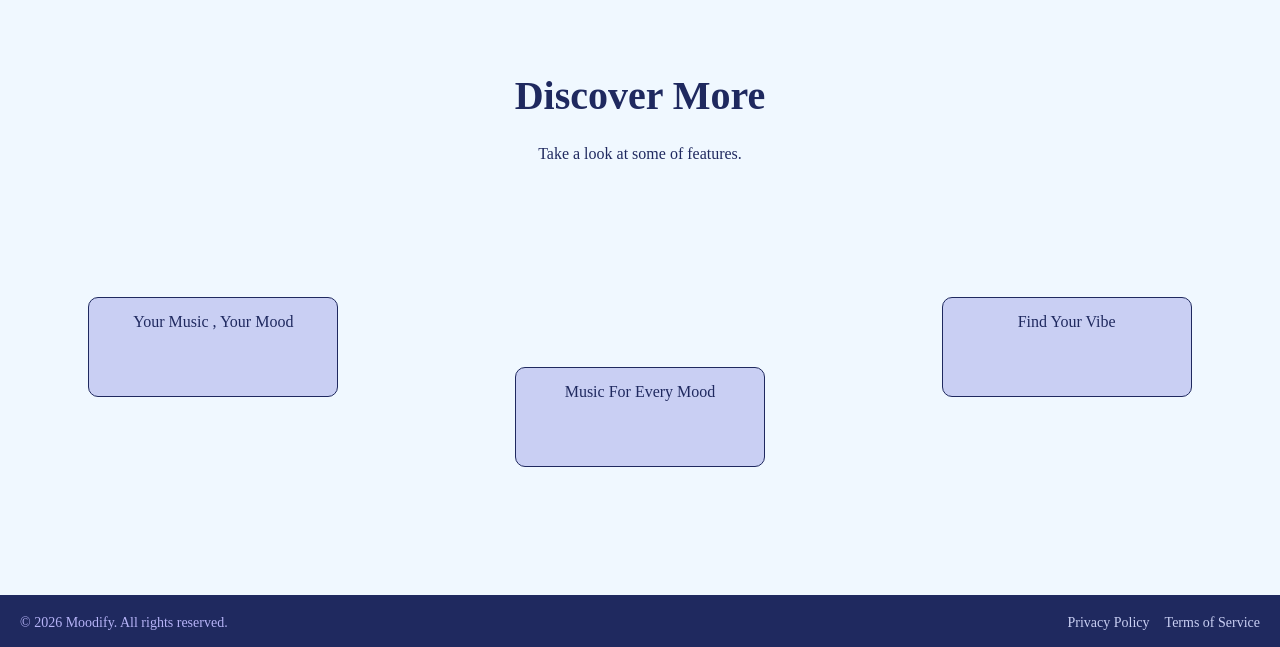
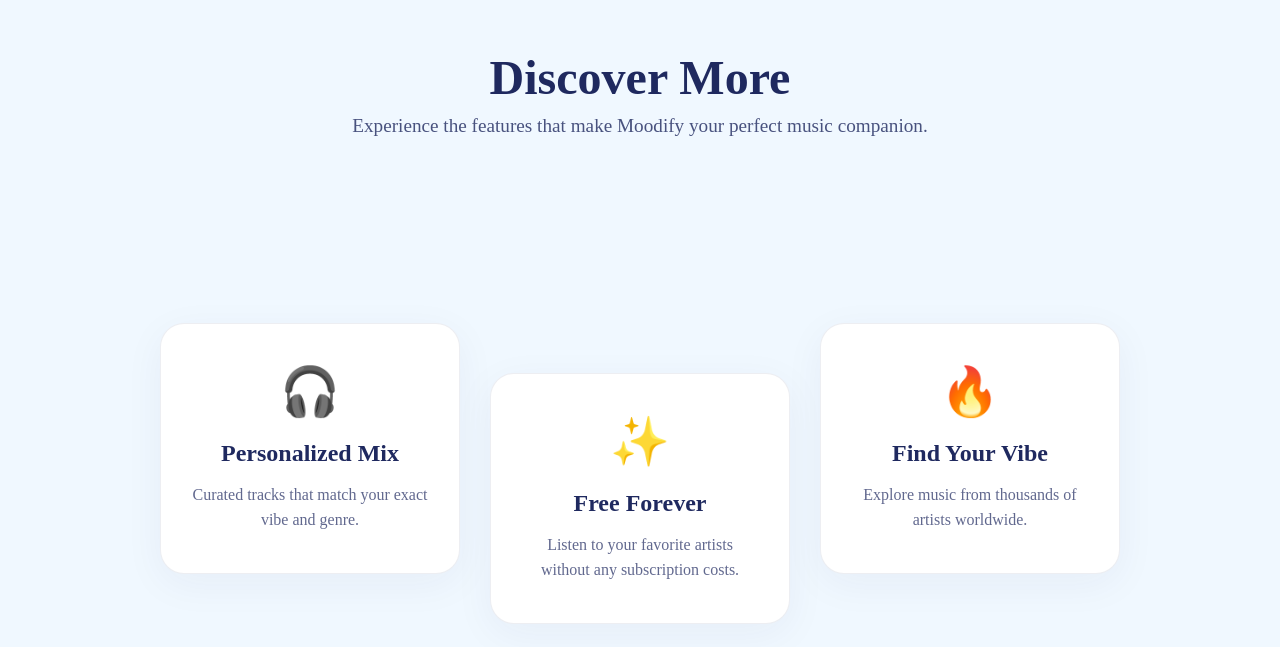
Before and after one commit to sambee-coding/Moodify, a React (Vite) app in the folder Moodify/: page / in a window 1280 px wide. Shown: the part 553-1200 px from the top of the page. Built offline with nearby package versions, Linux system fonts and the light colour scheme; a web font is replaced by a local one.

Commit message:
Personalize About/Contact pages and update music provider text

```diff
--- a/Moodify/src/App.css
+++ b/Moodify/src/App.css
@@ -106,38 +106,87 @@ nav ul li{
 .footer-links a:hover {
   color: #fff;
 }
-.about-us{
+
+.about-us {
+  padding: 80px 20px;
+  margin-top: 10%;
   margin-bottom: 10%;
 }
-.about-us h2{
+
+.about-us h2 {
   text-align: center;
-  margin-top: 18%;
-  font-size:  40px;
+  font-size: 3rem;
+  color: #1f295f;
+  margin-bottom: 10px;
+}
+
+.about-us p {
+  text-align: center;
+  color: #1f295f;
+  font-size: 1.2rem;
+  opacity: 0.8;
+  margin-bottom: 15%;
+}
+
+.extra-links-contianer {
+
+  display: flex;
+  justify-content: center;
+  align-items: flex-start;
+  gap: 30px;
+  flex-wrap: wrap;
+  max-width: 1200px;
+  margin: 0 auto;
+}
+
+.extra-links {
+  width: 300px;
+  min-height: 250px;
+  background-color: white;
+  padding: 40px 30px;
+  border-radius: 24px;
+  text-align: center;
+  box-shadow: 0 10px 40px rgba(31, 41, 95, 0.05);
+  transition: all 0.4s cubic-bezier(0.175, 0.885, 0.32, 1.275);
+  display: flex;
+  flex-direction: column;
+  align-items: center;
+  border: 1px solid rgba(31, 41, 95, 0.08);
+}
+
+.extra-links:hover {
+  transform: translateY(-15px);
+  box-shadow: 0 25px 50px rgba(31, 41, 95, 0.12);
+  border-color: #7986CB;
+}
+
+.extra-links .icon {
+  font-size: 48px;
+  margin-bottom: 20px;
+}
+
+.extra-links h3 {
+  font-size: 1.5rem;
+  margin-bottom: 15px;
   color: #1f295f;
 }
-.about-us p{
-  text-align: center;
-  margin-top: 2%;
-  color: #1f295f;
 
+.extra-links p {
+  font-size: 1rem;
+  line-height: 1.6;
+  margin: 0;
+  opacity: 0.7;
 }
-.extra-links-contianer{
-  display: flex;
-  justify-content: space-around;
-  align-items: center;
 
+#extra-links-down {
+  margin-top: 50px;
 }
-#extra-links-down{
-  margin-top: 16%;
+
+@media (max-width: 950px) {
+  #extra-links-down {
+    margin-top: 0;
+  }
+  .extra-links {
+    width: 90%;
+  }
 }
-.extra-links{
-  width: 250px;
-  height: 100px;
-  color: #7986CB;
-  padding: 10px 10px;
-  margin-top: 5%;
-  text-align: center;
-    background-color: #c9cff3;
-    border-radius: 10px;
-   border: 1px solid #1f295f;
-}
--- a/Moodify/src/App.jsx
+++ b/Moodify/src/App.jsx
@@ -37,16 +37,22 @@ function App() {
           </div>
           <section className='about-us'>
             <h2>Discover More</h2>
-            <p>Take a look at some of features.</p>
+            <p>Experience the features that make Moodify your perfect music companion.</p>
             <div className='extra-links-contianer'>
               <div className='extra-links'>
-            <p>Your Music , Your Mood</p>
+                <div className='icon'>🎧</div>
+                <h3>Personalized Mix</h3>
+                <p>Curated tracks that match your exact vibe and genre.</p>
               </div>
               <div className='extra-links' id='extra-links-down'>
-              <p>Music For Every Mood</p>
+                <div className='icon'>✨</div>
+                <h3>Free Forever</h3>
+                <p>Listen to your favorite artists without any subscription costs.</p>
               </div>
               <div className='extra-links'>
-             <p>Find Your Vibe</p>
+                <div className='icon'>🔥</div>
+                <h3>Find Your Vibe</h3>
+                <p>Explore music from thousands of artists worldwide.</p>
               </div>
             </div>
           </section>
--- a/Moodify/src/pages/About.jsx
+++ b/Moodify/src/pages/About.jsx
@@ -11,10 +11,10 @@ function About() {
 
       <section className="about-content">
         <div className="about-card">
-          <h2>Our Mission</h2>
+          <h2>My Mission</h2>
           <p>
-            At Moodify, we believe that music is the ultimate language of the soul.
-            Our mission is to help you find the perfect soundtrack for every moment of your life,
+            At Moodify, I believe that music is the ultimate language of the soul.
+            My mission is to help you find the perfect soundtrack for every moment of your life,
             whether you're feeling on top of the world or needing a gentle comfort.
           </p>
         </div>
@@ -22,8 +22,8 @@ function About() {
         <div className="about-card">
           <h2>How It Works</h2>
           <p>
-            We use a smart engine to analyze your current mood and favorite genre.
-            By connecting to real-time music databases, we curate a list of tracks
+            I use a smart engine to analyze your current mood and favorite genre.
+            By connecting to real-time music databases, I curate a list of tracks
             that match the energy, valence, and "vibe" you're looking for.
           </p>
         </div>
--- a/Moodify/src/pages/Contact.jsx
+++ b/Moodify/src/pages/Contact.jsx
@@ -13,7 +13,7 @@ function Contact() {
     <div className="contact-container">
       <div className="contact-info">
         <h1>Get in Touch</h1>
-        <p>Have suggestions or feedback? We'd love to hear from you!</p>
+        <p>Have suggestions or feedback? I'd love to hear from you!</p>
 
         <div className="info-item">
           <span>📧</span>
--- a/Moodify/src/pages/Results.jsx
+++ b/Moodify/src/pages/Results.jsx
@@ -65,7 +65,7 @@ function Results() {
                 <h3>{track.name}</h3>
                 <p>{track.artist}</p>
                 <a href={track.url} target="_blank" rel="noopener noreferrer">
-                  <button className="play-btn">Play on Spotify</button>
+                  <button className="play-btn">Play on Apple Music</button>
                 </a>
               </div>
             </div>
```
Lines whose indentation alone changed are shown as unchanged.
